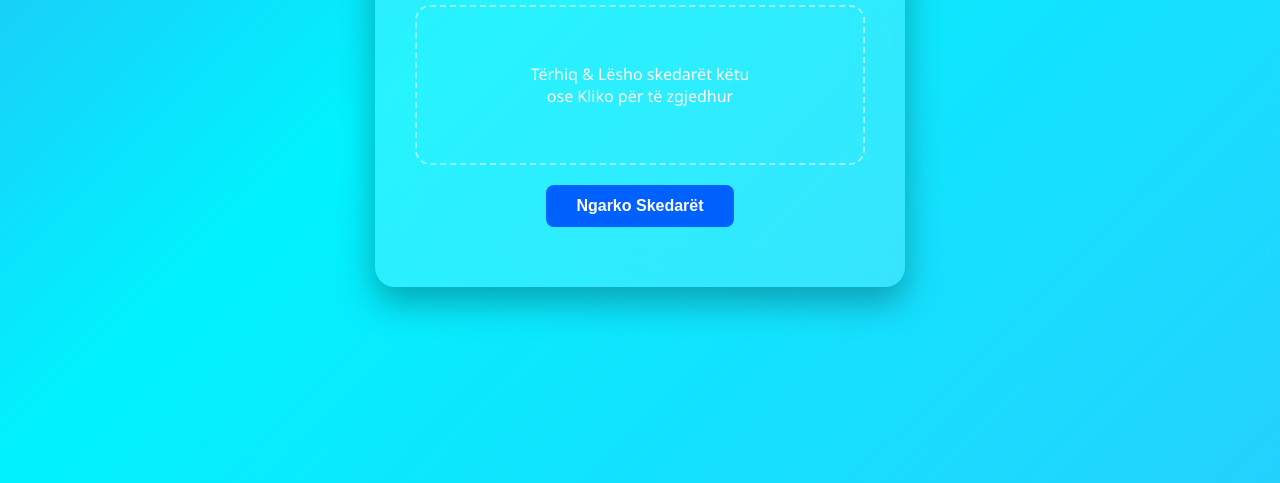
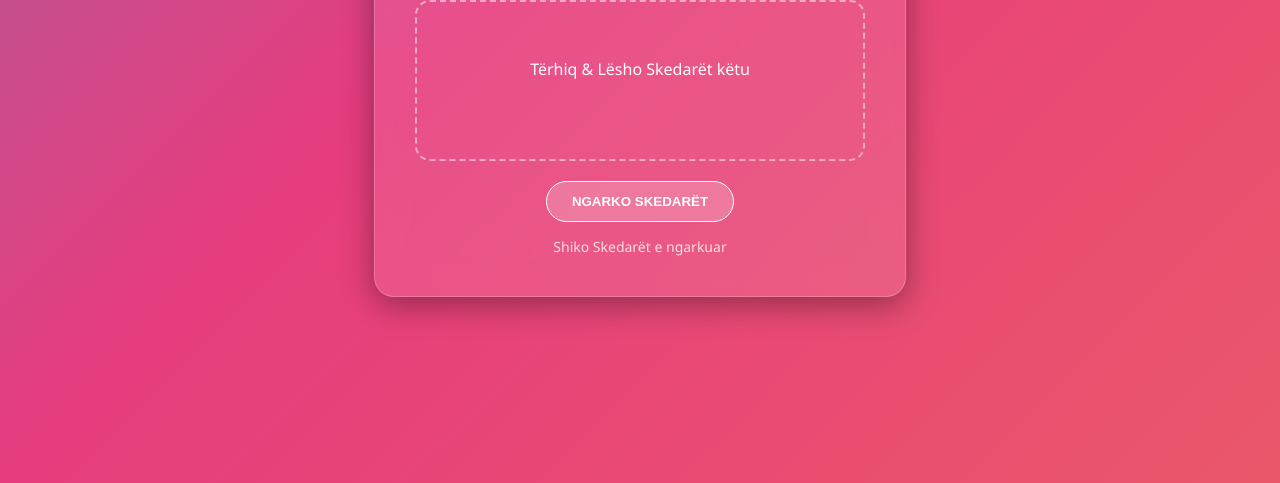
Before and after one commit to Arle-IT-Transfer/Projekt, a website: page public/index.html in a window 1280 px wide. Shown: the part 317-800 px from the top of the page. Drawn offline with Linux system fonts and the light colour scheme.

Commit message:
Add files via upload

```diff
--- a/public/index.html
+++ b/public/index.html
@@ -4,7 +4,7 @@
     <meta charset="UTF-8">
     <title>Arle IT | Transfer</title>
     <style>
-        /* Sfondi dinamik */
+        /* Animacioni i sfondit */
         @keyframes gradientShift {
             0% { background-position: 0% 50%; }
             50% { background-position: 100% 50%; }
@@ -12,85 +12,75 @@
         }
 
         body {
-            margin: 0; min-height: 100vh;
-            display: flex; align-items: center; justify-content: center;
+            margin: 0;
+            height: 100vh;
+            display: flex;
+            align-items: center;
+            justify-content: center;
             font-family: 'Segoe UI', sans-serif;
-            background: linear-gradient(-45deg, #4facfe, #00f2fe, #8e2de2, #4a00e0);
+            background: linear-gradient(-45deg, #ee7752, #e73c7e, #23a6d5, #23d5ab);
             background-size: 400% 400%;
             animation: gradientShift 15s ease infinite;
+        }
+
+        .container {
+            /* Efekti Liquid Glass */
+            background: rgba(255, 255, 255, 0.1);
+            backdrop-filter: blur(15px);
+            -webkit-backdrop-filter: blur(15px);
+            border: 1px solid rgba(255, 255, 255, 0.2);
+            padding: 40px;
+            border-radius: 20px;
+            text-align: center;
+            width: 90%;
+            max-width: 450px;
+            box-shadow: 0 8px 32px 0 rgba(0, 0, 0, 0.37);
             color: white;
         }
 
-        .main-container {
-            background: rgba(255, 255, 255, 0.15);
-            backdrop-filter: blur(20px);
-            padding: 40px; border-radius: 20px;
-            box-shadow: 0 15px 35px rgba(0,0,0,0.3);
-            width: 100%; max-width: 450px; text-align: center;
+        h1 { margin-bottom: 25px; font-weight: 300; letter-spacing: 1px; }
+
+        .upload-area {
+            border: 2px dashed rgba(255, 255, 255, 0.5);
+            padding: 40px;
+            border-radius: 15px;
+            cursor: pointer;
+            transition: 0.3s;
+            margin-bottom: 20px;
         }
 
-        .upload-card {
-            border: 2px dashed rgba(255, 255, 255, 0.5);
-            padding: 40px; border-radius: 15px;
-            cursor: pointer; transition: 0.3s;
-            margin-bottom: 20px;
-        }
-        .upload-card:hover { background: rgba(255, 255, 255, 0.1); }
+        .upload-area:hover { background: rgba(255, 255, 255, 0.1); }
 
         button {
-            background: #0061ff; color: white; border: none;
-            padding: 12px 30px; border-radius: 8px;
-            cursor: pointer; font-weight: bold; font-size: 16px;
+            background: rgba(255, 255, 255, 0.2);
+            color: white;
+            border: 1px solid white;
+            padding: 12px 25px;
+            border-radius: 50px;
+            cursor: pointer;
+            font-weight: bold;
+            transition: 0.3s;
+            text-transform: uppercase;
         }
 
-        #file-list { margin-top: 20px; text-align: left; font-size: 14px; }
-        .file-item { padding: 5px 0; border-bottom: 1px solid rgba(255,255,255,0.1); }
+        button:hover { background: white; color: #23a6d5; }
+
+        a { color: rgba(255, 255, 255, 0.8); text-decoration: none; margin-top: 15px; display: block; font-size: 14px; }
     </style>
 </head>
 <body>
 
-<div class="main-container">
-    <h1>Arle IT | Transfer</h1>
-
-    <form id="uploadForm" action="/upload" method="POST" enctype="multipart/form-data">
-        <div class="upload-card" id="dropZone">
-            <p>Tërhiq & Lësho skedarët këtu <br> ose Kliko për të zgjedhur</p>
-            <input type="file" name="file" id="fileInput" multiple style="display:none;">
-        </div>
-        <button type="submit">Ngarko Skedarët</button>
-    </form>
-
-    <div id="file-list"></div>
-</div>
-
-<script>
-    const fileInput = document.getElementById('fileInput');
-    const dropZone = document.getElementById('dropZone');
-    const fileList = document.getElementById('file-list');
-
-    // Kliko për të hapur dialogun e skedarëve
-    dropZone.addEventListener('click', () => fileInput.click());
-
-    // Shfaq skedarët e zgjedhur në listë
-    fileInput.addEventListener('change', function() {
-        showFiles(this.files);
-    });
-
-    // Logjika për Drag & Drop
-    dropZone.addEventListener('dragover', (e) => { e.preventDefault(); });
-    dropZone.addEventListener('drop', (e) => {
-        e.preventDefault();
-        fileInput.files = e.dataTransfer.files;
-        showFiles(e.dataTransfer.files);
-    });
-
-    function showFiles(files) {
-        fileList.innerHTML = '<h4>Skedarët e zgjedhur:</h4>';
-        for (let file of files) {
-            fileList.innerHTML += `<div class="file-item">📄 ${file.name}</div>`;
-        }
-    }
-</script>
+    <div class="container">
+        <h1>Arle IT | Transfer</h1>
+        <form action="/upload" method="POST" enctype="multipart/form-data">
+            <div class="upload-area">
+                <p>Tërhiq & Lësho Skedarët këtu</p>
+                <input type="file" name="file" multiple style="opacity: 0; cursor: pointer;">
+            </div>
+            <button type="submit">Ngarko Skedarët</button>
+        </form>
+        <a href="/files">Shiko Skedarët e ngarkuar</a>
+    </div>
 
 </body>
 </html>
```
